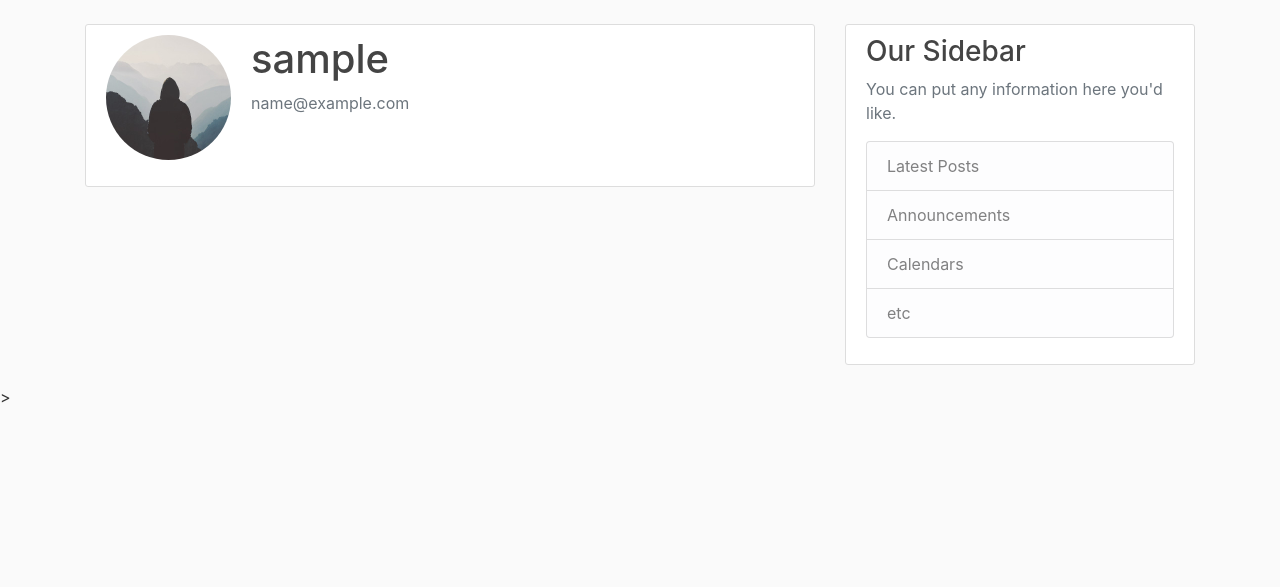
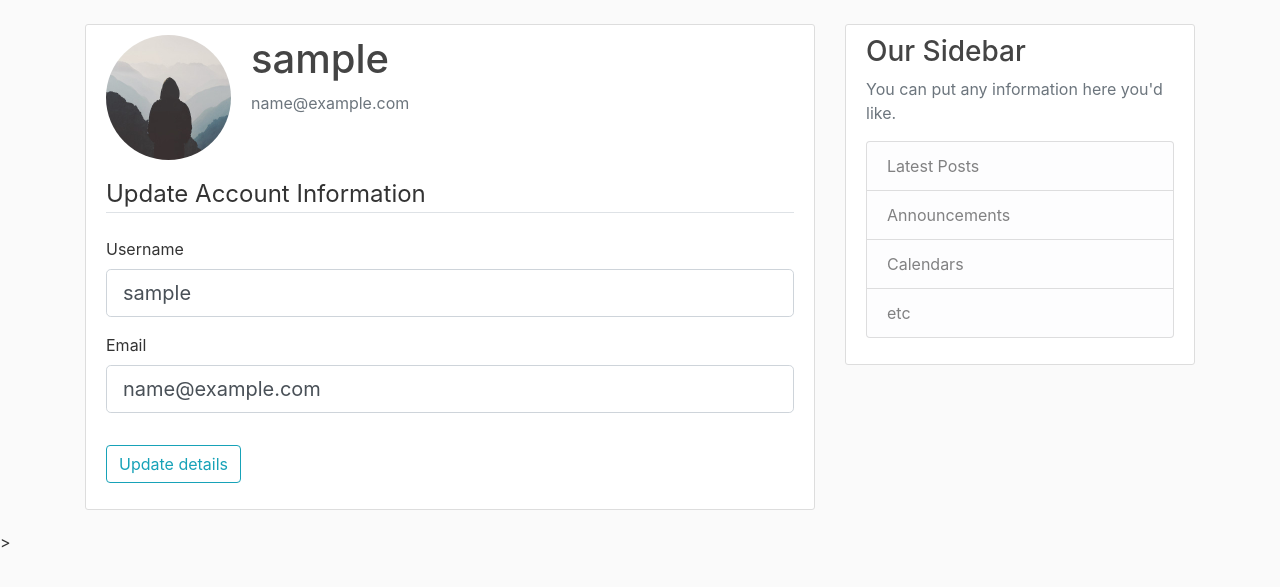
Before and after one commit to seanc1505/notesapp, a Flask app: page /account in a window 1280 px wide. Shown: the part 56-643 px from the top of the page. Run offline with Flask 2, Linux system fonts and the light colour scheme; the visitor is signed in with stand-in values (Sample User, id 1); data comes from the database, SQL or seed files in the repository; some libraries are stand-ins or nearby versions.

Commit message:
Added update account details to account page

```diff
--- a/project/flaskblog/forms.py
+++ b/project/flaskblog/forms.py
@@ -2,6 +2,7 @@ from flask_wtf import FlaskForm
 from wtforms import StringField, PasswordField, SubmitField, BooleanField
 from wtforms.validators import DataRequired, Length, Email, EqualTo, ValidationError
 from flaskblog.models import User
+from flask_login import current_user
 
 class RegistrationForm(FlaskForm):
 
@@ -34,3 +35,25 @@ class LoginForm(FlaskForm):
                             validators=[DataRequired()])
     remember = BooleanField('Remember Me')
     submit = SubmitField('Log in')
+
+
+class UpdateAccountForm(FlaskForm):
+
+    username = StringField('Username',
+                            validators=[DataRequired(),
+                                        Length(min=2,max=20)]
+                            )
+    email = StringField('Email',
+                            validators=[DataRequired(),Email()])
+    update = SubmitField('Update details')
+
+    def validate_username(self,username):
+        if username.data != current_user.username:
+            user = User.query.filter_by(username=username.data).first()
+            if user:
+                raise ValidationError('This username is taken, please try another')
+    def validate_email(self,email):
+        if email.data != current_user.email:
+            user = User.query.filter_by(email=email.data).first()
+            if user:
+                raise ValidationError('This email is taken, please try another')
--- a/project/flaskblog/routes.py
+++ b/project/flaskblog/routes.py
@@ -1,5 +1,5 @@
 from flask import render_template, url_for, flash,redirect, request
-from flaskblog.forms import RegistrationForm, LoginForm
+from flaskblog.forms import RegistrationForm, LoginForm, UpdateAccountForm
 from flaskblog.models import User, Post
 from flaskblog import app, db , bcrypt
 from flask_login import login_user, current_user, logout_user, login_required
@@ -67,8 +67,19 @@ def logout():
     return redirect(url_for('home'))
 
 
-@app.route("/account")
+@app.route("/account", methods=['GET','POST'])
 @login_required
 def account():
+    form = UpdateAccountForm()
+    if form.validate_on_submit():
+        current_user.username = form.username.data
+        current_user.email = form.email.data
+        db.session.commit()
+        flash('Your account details have been updated','success')
+        return redirect(url_for('account'))
+    elif request.method == 'GET':
+        form.username.data = current_user.username
+        form.email.data = current_user.email
     image_file = url_for('static',filename='profile_pics/'+current_user.image_file)
-    return render_template('account.html',title='Account', image_file= image_file)
+    return render_template('account.html',title='Account',
+     image_file= image_file, form=form)
--- a/project/flaskblog/templates/account.html
+++ b/project/flaskblog/templates/account.html
@@ -8,6 +8,44 @@
             <p class="text-secondary">{{ current_user.email }}</p>
         </div>
         </div>
-        <!-- FORM HERE -->
+            <form method="POST" action="">
+                {{ form.hidden_tag() }}
+                <fieldset class="form-group">
+                    <legend class="border-bottom mb-4">
+                        Update Account Information
+                    </legend>
+                    <div class="form-group">
+                        {{ form.username.label(class="form-control-label") }}
+
+                        {% if form.username.errors %}
+                            {{ form.username(class="form-control form-control-lg is-invalid") }}
+                            <div class="invalid-feedback">
+                                {% for error in form.username.errors%}
+                                    <span>{{ error }}</span>
+                                {% endfor%}
+                            </div>
+                        {% else %}
+                        {{ form.username(class="form-control form-control-lg") }}
+                        {% endif %}
+                    </div>
+                    <div class="form-group">
+                        {{ form.email.label(class="form-control-label") }}
+                        {% if form.email.errors %}
+                            {{ form.email(class="form-control form-control-lg is-invalid") }}
+                            <div class="invalid-feedback">
+                                {% for error in form.email.errors%}
+                                    <span>{{ error }}</span>
+                                {% endfor%}
+                            </div>
+                        {% else %}
+                        {{ form.email(class="form-control form-control-lg") }}
+                        {% endif %}
+                    </div>
+                </fieldset>
+                <div class="form-group">
+                    {{ form.update(class="btn btn-outline-info") }}
+                </div>
+            </form>
+
     </div>
 {% endblock content %}
```
Also changed, not shown: README.md.
